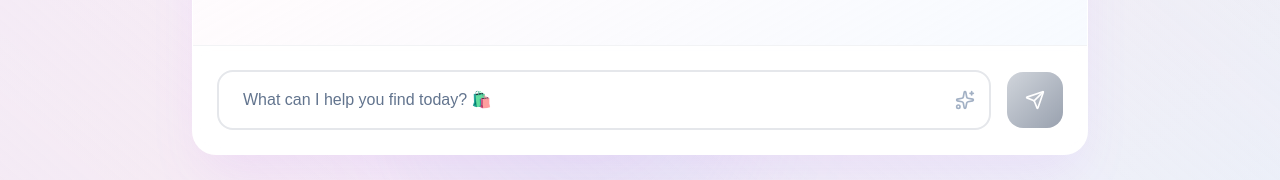
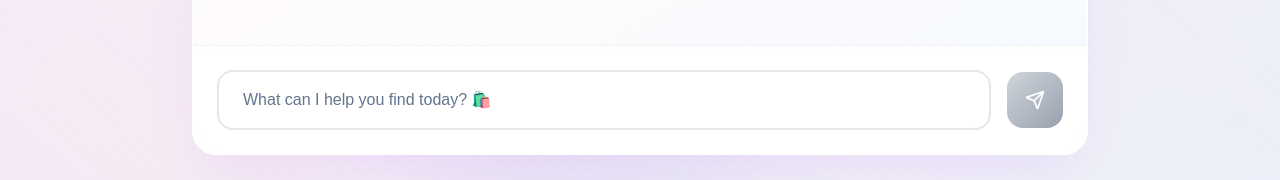
Before and after one commit to lioarce01/laburen-challenge, a Next.js app in the folder frontend/: page / in a window 1280 px wide. Shown: the part 758-938 px from the top of the page. Built offline with nearby package versions, Linux system fonts and the light colour scheme.

Commit message:
fix: chat input sparkle removed

```diff
--- a/frontend/src/components/chat/chat-input.tsx
+++ b/frontend/src/components/chat/chat-input.tsx
@@ -29,30 +29,22 @@ export function ChatInput({ input, setInput, loading, cartId, isDark, onSendMess
           <input
             type="text"
             className={`w-full rounded-2xl border-2 px-6 py-4 pr-12 focus:outline-none focus:ring-4 transition-all duration-300 text-base font-medium placeholder:font-normal ${isDark
-                ? "bg-slate-800/80 border-slate-700 text-white placeholder-slate-400 focus:border-purple-500 focus:ring-purple-500/20 focus:bg-slate-800"
-                : "bg-white/90 border-gray-200 text-slate-900 placeholder-slate-500 focus:border-purple-400 focus:ring-purple-400/20 focus:bg-white"
+              ? "bg-slate-800/80 border-slate-700 text-white placeholder-slate-400 focus:border-purple-500 focus:ring-purple-500/20 focus:bg-slate-800"
+              : "bg-white/90 border-gray-200 text-slate-900 placeholder-slate-500 focus:border-purple-400 focus:ring-purple-400/20 focus:bg-white"
               } group-hover:shadow-lg backdrop-blur-sm`}
             placeholder="What can I help you find today? 🛍️"
             value={input}
             onChange={(e) => setInput(e.target.value)}
             disabled={loading}
           />
-
-          {/* Input decoration */}
-          {!input && (
-            <Sparkles
-              className={`absolute right-4 top-1/2 transform -translate-y-1/2 w-5 h-5 ${isDark ? "text-slate-500" : "text-slate-400"
-                } animate-pulse`}
-            />
-          )}
         </div>
 
         <button
           type="submit"
           disabled={loading || !input.trim()}
           className={`flex-shrink-0 w-14 h-14 rounded-2xl flex items-center justify-center transition-all duration-300 shadow-lg transform hover:scale-105 active:scale-95 disabled:scale-100 ${loading || !input.trim()
-              ? "bg-gradient-to-br from-gray-300 to-gray-400 cursor-not-allowed shadow-none"
-              : "bg-gradient-to-br from-purple-500 via-pink-500 to-indigo-600 hover:from-purple-600 hover:via-pink-600 hover:to-indigo-700 shadow-purple-500/25 hover:shadow-purple-500/40"
+            ? "bg-gradient-to-br from-gray-300 to-gray-400 cursor-not-allowed shadow-none"
+            : "bg-gradient-to-br from-purple-500 via-pink-500 to-indigo-600 hover:from-purple-600 hover:via-pink-600 hover:to-indigo-700 shadow-purple-500/25 hover:shadow-purple-500/40"
             } text-white group overflow-hidden`}
         >
           <div className="relative z-10">
@@ -62,7 +54,6 @@ export function ChatInput({ input, setInput, loading, cartId, isDark, onSendMess
             />
           </div>
 
-          {/* Button shine effect */}
           {!loading && input.trim() && (
             <div className="absolute inset-0 bg-gradient-to-r from-transparent via-white/20 to-transparent -translate-x-full group-hover:translate-x-full transition-transform duration-700" />
           )}
```
